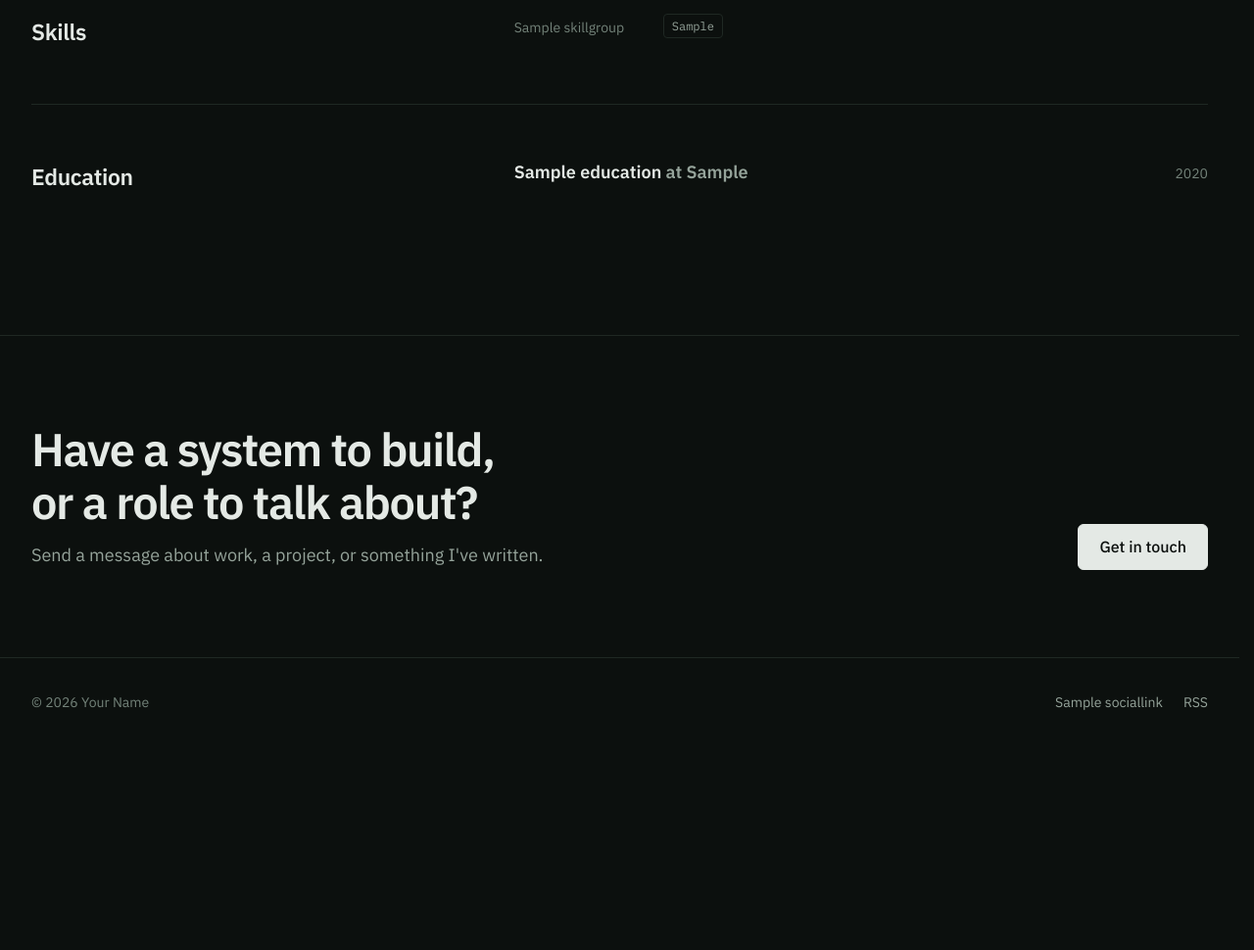
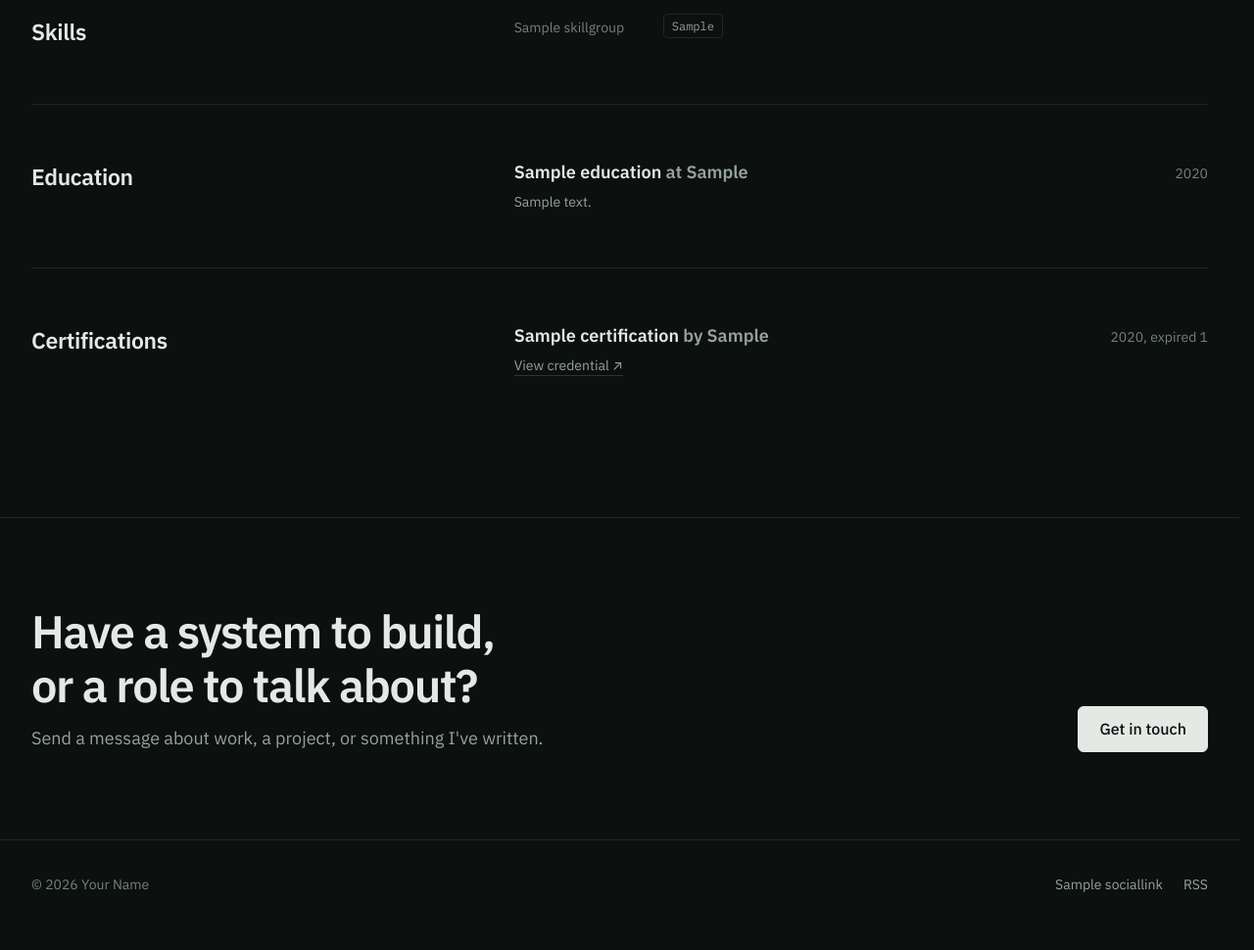
Before and after one commit to hexa01/django-portfolio-template, a Django app: page /resume/ in a window 1280 px wide. Shown: the part 541-1511 px from the top of the page at 98% size. Before the commit the page ends 1266 px from the top, so only its background shows below. Run offline with Django 5.2, Linux system fonts and the light colour scheme; data comes from the database, SQL or seed files in the repository; tables that the repository leaves empty hold one stand-in row (values such as "Sample post"); some libraries are stand-ins or nearby versions.

Commit message:
feat(resume): certifications, current role tag, education details; seo for about and blog categories

```diff
--- a/core/models.py
+++ b/core/models.py
@@ -218,6 +218,7 @@ class Experience(models.Model):
 class Education(models.Model):
     title = models.CharField(max_length=150, help_text='e.g. "BSc Computer Science"')
     organization = models.CharField(max_length=150)
+    details = models.CharField(max_length=200, blank=True, help_text='Optional line below, e.g. "First class honours".')
     start_year = models.PositiveSmallIntegerField()
     end_year = models.PositiveSmallIntegerField(null=True, blank=True, help_text='Leave empty for "present".')
     order = models.PositiveSmallIntegerField(default=0)
@@ -234,6 +235,28 @@ class Education(models.Model):
         return year_range(self.start_year, self.end_year)
 
 
+class Certification(models.Model):
+    name = models.CharField(max_length=150, help_text='e.g. "Associate Data Scientist"')
+    issuer = models.CharField(max_length=150, help_text='e.g. "DataCamp"')
+    year = models.PositiveSmallIntegerField(help_text='Year it was issued.')
+    valid_until = models.PositiveSmallIntegerField(
+        null=True, blank=True, help_text='Year it expires. Leave empty if it never expires.',
+    )
+    url = models.URLField('credential link', blank=True, help_text='Optional: where the certificate can be verified.')
+    order = models.PositiveSmallIntegerField(default=0)
+
+    class Meta:
+        ordering = ['order', '-year']
+
+    def __str__(self):
+        return f'{self.name}, {self.issuer}'
+
+    @property
+    def expired(self):
+        from django.utils import timezone
+        return self.valid_until is not None and self.valid_until < timezone.now().year
+
+
 class SkillGroup(models.Model):
     name = models.CharField(max_length=50, help_text='e.g. "Languages"')
     items = models.CharField(max_length=300, help_text='Comma-separated, e.g. "Python, Go, SQL"')
--- a/core/seo.py
+++ b/core/seo.py
@@ -16,6 +16,11 @@ def person(request, profile):
         data['jobTitle'] = profile.role
     if profile.photo:
         data['image'] = _url(request, profile.photo.url)
+    if profile.location:
+        data['homeLocation'] = {'@type': 'Place', 'name': profile.location}
+    from .models import Experience  # the resume entry without an end year is the current job
+    if job := Experience.objects.filter(end_year__isnull=True).first():
+        data['worksFor'] = {'@type': 'Organization', 'name': job.organization}
     links = [link.url for link in profile.social_links.all()]
     if links:
         data['sameAs'] = links
--- a/core/views.py
+++ b/core/views.py
@@ -9,7 +9,7 @@ from django.views.generic import TemplateView
 from blog.models import Post
 from projects.models import Project
 
-from .models import Education, Experience, FocusArea, PageText, SiteProfile, SkillGroup
+from .models import Certification, Education, Experience, FocusArea, PageText, SiteProfile, SkillGroup
 from . import og, seo
 from .text import render_article
 from .theme import theme_colors
@@ -61,6 +61,8 @@ class AboutView(TemplateView):
         context = super().get_context_data(**kwargs)
         profile = SiteProfile.load()
         context.update(PageText.context(PageText.Page.ABOUT, profile))
+        # the resume entry without an end year is the current job
+        context['current_job'] = Experience.objects.filter(end_year__isnull=True).first()
         context['schema'] = [seo.person(self.request, profile)]
         return context
 
@@ -74,6 +76,7 @@ class ResumeView(TemplateView):
         context.update(PageText.context(PageText.Page.RESUME, SiteProfile.load()))
         context.update(
             experience=Experience.objects.all(), education=Education.objects.all(), skills=SkillGroup.objects.all(),
+            certifications=Certification.objects.all(),
         )
         return context
 
--- a/docker-compose.server.yml
+++ b/docker-compose.server.yml
@@ -1,5 +1,5 @@
 # Server: gunicorn, code baked into the image. Nginx on the host proxies to 127.0.0.1:${WEB_PORT}
-# and serves ./media directly. See deploy/README.md.
+# and serves ./media directly (template: deploy/nginx.conf).
 #   docker compose -f docker-compose.server.yml up -d --build
 services:
   web:
--- a/pyproject.toml
+++ b/pyproject.toml
@@ -1,7 +1,7 @@
 [project]
-name = "portfolio"
+name = "django-portfolio-template"
 version = "0.1.0"
-description = "Sushan Poudel — personal portfolio and technical blog"
+description = "Django portfolio and technical blog template for developers"
 authors = [
     {name = "Sushan Poudel"}
 ]
--- a/static/css/pages.css
+++ b/static/css/pages.css
@@ -36,8 +36,9 @@
   background: var(--bg-2); border: 1px solid var(--border); border-radius: var(--radius);
   font-size: var(--t-sm); color: var(--muted);
 }
-.frame.portrait { aspect-ratio: 1 / 1.25; font: 600 var(--t-h3)/1 var(--sans); color: var(--text-2); }
-@media (max-width: 1079px) { .frame.portrait { max-width: 13rem; } }
+/* the About photo supports the text rather than leading it: about 240 x 300 on desktop, smaller on phones */
+.frame.portrait { aspect-ratio: 1 / 1.25; max-width: 15rem; font: 600 var(--t-h3)/1 var(--sans); color: var(--text-2); }
+@media (max-width: 1079px) { .frame.portrait { max-width: 11rem; } }
 img.frame { display: block; width: 100%; height: auto; object-fit: contain; }
 figure figcaption { margin-top: var(--s-1); font-size: var(--t-sm); color: var(--muted); }
 
@@ -184,6 +185,8 @@ figure figcaption { margin-top: var(--s-1); font-size: var(--t-sm); color: var(-
 .entry h3 { font-size: var(--t-base); font-weight: 600; }
 .entry .org { color: var(--text-2); }
 .entry .period { font-size: var(--t-sm); color: var(--muted); font-variant-numeric: tabular-nums; }
+.entry-meta { display: flex; flex-wrap: wrap; align-items: baseline; gap: var(--s-2); }
+.entry .detail { margin-top: .3rem; font-size: var(--t-sm); color: var(--text-2); }
 .entry ul { margin-top: var(--s-2); padding-left: 1.1em; color: var(--text-2); }
 .entry li + li { margin-top: .3rem; }
 .skills { display: grid; gap: var(--s-3); }
--- a/templates/core/resume.html
+++ b/templates/core/resume.html
@@ -13,7 +13,7 @@
       <div>
         {% for job in experience %}
           <div class="entry">
-            <div class="entry-head"><h3>{{ job.role }} <span class="org">at {{ job.organization }}</span></h3><span class="period">{{ job.period }}</span></div>
+            <div class="entry-head"><h3>{{ job.role }} <span class="org">at {{ job.organization }}</span></h3><div class="entry-meta">{% if not job.end_year %}<span class="status">Current</span>{% endif %}<span class="period">{{ job.period }}</span></div></div>
             {% if job.point_list %}<ul>{% for point in job.point_list %}<li>{{ point }}</li>{% endfor %}</ul>{% endif %}
           </div>
         {% endfor %}
@@ -33,12 +33,28 @@
       <h2 id="education">Education</h2>
       <div>
         {% for item in education %}
-          <div class="entry"><div class="entry-head"><h3>{{ item.title }} <span class="org">at {{ item.organization }}</span></h3><span class="period">{{ item.period }}</span></div></div>
+          <div class="entry">
+            <div class="entry-head"><h3>{{ item.title }} <span class="org">at {{ item.organization }}</span></h3><span class="period">{{ item.period }}</span></div>
+            {% if item.details %}<p class="detail">{{ item.details }}</p>{% endif %}
+          </div>
         {% endfor %}
       </div>
     </section>
     {% endif %}
-    {% if not experience and not skills and not education %}<p class="empty">The resume is being updated.</p>{% endif %}
+    {% if certifications %}
+    <section class="resume-section" aria-labelledby="certifications">
+      <h2 id="certifications">Certifications</h2>
+      <div>
+        {% for cert in certifications %}
+          <div class="entry">
+            <div class="entry-head"><h3>{{ cert.name }} <span class="org">by {{ cert.issuer }}</span></h3><span class="period">{{ cert.year }}{% if cert.valid_until %}, {% if cert.expired %}expired {{ cert.valid_until }}{% else %}valid until {{ cert.valid_until }}{% endif %}{% endif %}</span></div>
+            {% if cert.url %}<p class="detail"><a class="link" href="{{ cert.url }}" rel="noopener" target="_blank">View credential ↗<span class="visually-hidden"> for {{ cert.name }}</span></a></p>{% endif %}
+          </div>
+        {% endfor %}
+      </div>
+    </section>
+    {% endif %}
+    {% if not experience and not skills and not education and not certifications %}<p class="empty">The resume is being updated.</p>{% endif %}
   </div>
 </div>
 {% endblock %}
```
Also changed, not shown: blog/views.py (+7 -1 lines), core/admin.py (+7 -1 lines), core/tests.py (+24 -0 lines), templates/core/about.html (+6 -4 lines), core/migrations/0001_initial.py.
